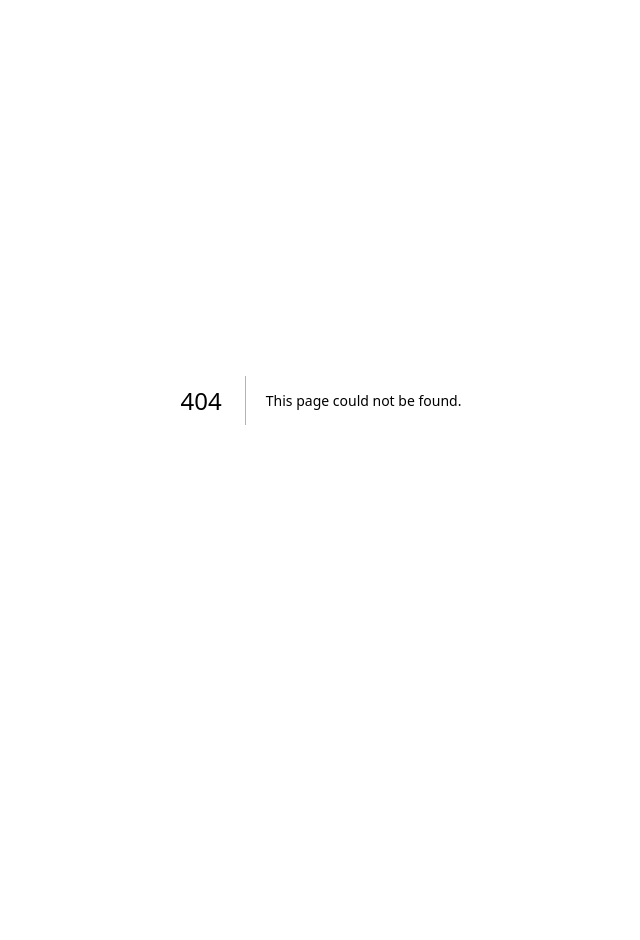
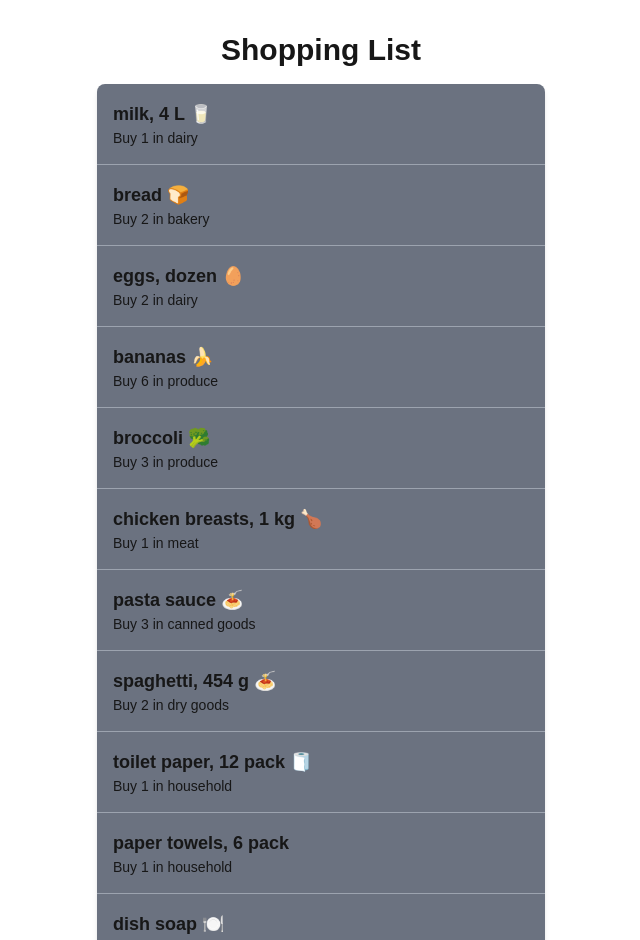
Before and after one commit to CoffeeMug975/cprg306-assignments, a Next.js app: page /week-3 in a window 1280 px wide. Before the commit this address had no page. Shown: the top 940 px of the page, without its empty margins (319-959 px from the left). Before the commit the page ends 800 px from the top, so only its background shows below. Built offline with nearby package versions, Linux system fonts and the light colour scheme.

Commit message:
week 3 shopping list done
used components and props to create a shopping list for week 3

```diff
--- a/app/page.js
+++ b/app/page.js
@@ -1,12 +1,16 @@
 import Link from "next/link";
 
 export default function Home() {
+
+  let headerStyles = "text-red-500 m-5 font-serif text-2xl underline flex justify-center";
+  let textStyles = "hover:text-green-500"
+
   return (
     <main>
-        <h1 className="text-red-500 m-5 font-serif text-2xl underline flex justify-center"> CPRG 306-H: Web Development 2 - Assignments</h1>
+        <h1 className={headerStyles}> CPRG 306-H: Web Development 2 - Assignments</h1>
         <uL class="grid grid-rows-4 grid-flow-col gap-4 px-2 text-center">
-          <Link class=" hover:text-green-500" href="./week-2/">Week 2</Link>
-          <div>01</div>
+          <Link class={textStyles} href="./week-2/">Week 2</Link>
+          <Link class={textStyles} href="./week-3/">Week 3</Link>
           <div>01</div>
           <div>01</div>
           <div>01</div>
--- /dev/null
+++ b/app/week-3/item-list.js
@@ -0,0 +1,83 @@
+
+
+import Item from './item';
+
+const ItemList = () => {
+    const items = [
+        {
+            name: "milk, 4 L 🥛",
+            quantity: 1,
+            category: "dairy",
+        },
+        {
+            name: "bread 🍞",
+            quantity: 2,
+            category: "bakery",
+        },
+        {
+            name: "eggs, dozen 🥚",
+            quantity: 2,
+            category: "dairy",
+        },
+        {
+            name: "bananas 🍌",
+            quantity: 6,
+            category: "produce",
+        },
+        {
+            name: "broccoli 🥦",
+            quantity: 3,
+            category: "produce",
+        },
+        {
+            name: "chicken breasts, 1 kg 🍗",
+            quantity: 1,
+            category: "meat",
+        },
+        {
+            name: "pasta sauce 🍝",
+            quantity: 3,
+            category: "canned goods",
+        },
+        {
+            name: "spaghetti, 454 g 🍝",
+            quantity: 2,
+            category: "dry goods",
+        },
+        {
+            name: "toilet paper, 12 pack 🧻",
+            quantity: 1,
+            category: "household",
+        },
+        {
+            name: "paper towels, 6 pack",
+            quantity: 1,
+            category: "household",
+        },
+        {
+            name: "dish soap 🍽️",
+            quantity: 1,
+            category: "household",
+        },
+        {
+            name: "hand soap 🧼",
+            quantity: 4,
+            category: "household",
+        }
+    ];
+
+    return (
+        <ul className="w-full max-w-md mx-auto mt-4 bg-gray-500 shadow-md rounded-lg">
+            {items.map((item, index) => (
+                <Item
+                    key={index}
+                    name={item.name}
+                    quantity={item.quantity}
+                    category={item.category}
+                />
+            ))}
+        </ul>
+    );
+};
+
+export default ItemList;
--- /dev/null
+++ b/app/week-3/item.js
@@ -0,0 +1,12 @@
+
+
+const Item = ({ name, quantity, category }) => {
+    return (
+        <li className="flex flex-col justify-between p-4 border-b border-gray-400">
+            <div className="text-lg font-bold">{name}</div>
+            <div className="text-sm">Buy {quantity} in {category}</div>
+        </li>
+    );
+};
+
+export default Item;
--- /dev/null
+++ b/app/week-3/page.js
@@ -0,0 +1,14 @@
+
+
+import ItemList from './item-list';
+
+const Page = () => {
+    return (
+        <main className="container mx-auto p-8">
+            <h1 className="text-3xl font-bold mb-4 flex justify-center">Shopping List</h1>
+            <ItemList />
+        </main>
+    );
+};
+
+export default Page;
```
Also changed, not shown: app/week-3/objects/page.js (deleted), app/week-3/props/page.js (deleted).
